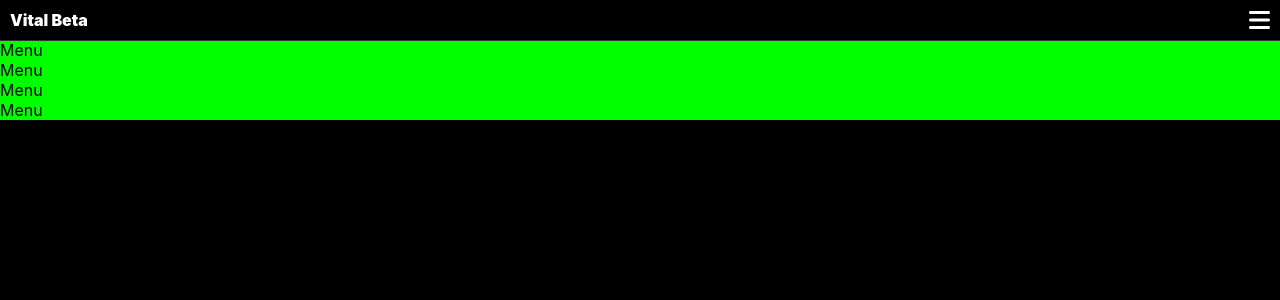
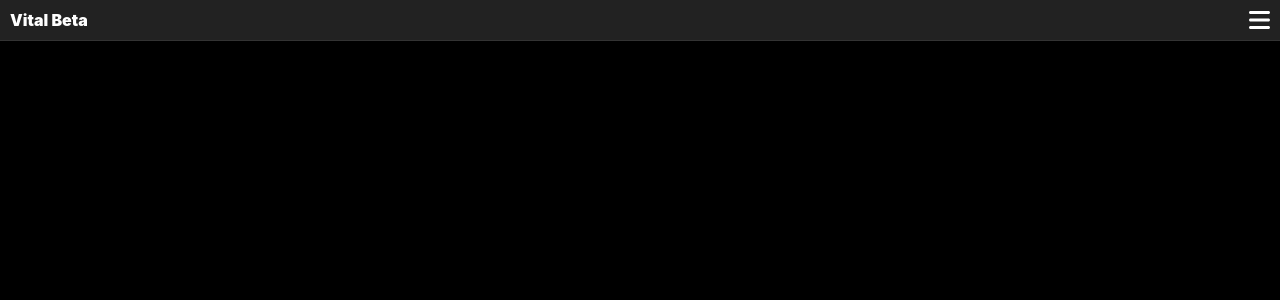
Before and after one commit to MPWhite/vital, a React (Create React App) app in the folder web/: page /header in a window 1280 px wide. Shown: the top 300 px of the page. Built offline with nearby package versions, Linux system fonts and the light colour scheme; what javascript-time-ago would draw is missing.

Commit message:
Lots new stuff

```diff
--- a/web/src/components/Header/Header.js
+++ b/web/src/components/Header/Header.js
@@ -1,18 +1,27 @@
 import React from "react";
 import styled from "styled-components";
 import { FontAwesomeIcon } from "@fortawesome/react-fontawesome";
-import { faBars } from "@fortawesome/free-solid-svg-icons";
+import {
+  faArrowRightFromBracket,
+  faBars,
+  faGear,
+  faSearch,
+  faXmark,
+} from "@fortawesome/free-solid-svg-icons";
+import { Link } from "react-router-dom";
+import { SignUpCta } from "../SignupCta";
 
 const DummyHeader = styled.div`
   height: 40px;
   top: 0;
   left: 0;
   width: 100vw;
-  background-color: black;
+  background-color: #222;
   position: fixed;
   border-bottom: 1px solid #333;
   display: flex;
   justify-content: space-between;
+  z-index: 2000;
 
   span {
     color: white;
@@ -31,27 +40,90 @@ const DummyHeader = styled.div`
 `;
 
 const HeaderMenu = styled.div`
+  background-color: #222;
+  padding-top: 60px;
+  padding-bottom: 20px;
+  width: 100vw;
+  position: fixed;
+  z-index: 1990;
+  top: ${(props) => (props.open ? "0" : "-100%")};
+  transition: top 0.3s ease-in-out;
+`;
+
+const HeadMenuList = styled.div`
+  display: flex;
+  justify-content: space-around;
+`;
+
+const HeaderMenuItem = styled.div`
   display: flex;
   flex-direction: column;
-  background-color: lime;
-  padding-top: 40px;
+  width: 100px;
+  padding: 10px;
+
+  svg {
+    font-size: 30px;
+    margin-bottom: 5px;
+    color: white;
+  }
 `;
 
+const HeaderMenuName = styled.span`
+  color: #ccc;
+  text-align: center;
+  font-size: 10px;
+`;
+
+const CtaWrapper = styled.div`
+  margin-top: -10px;
+  padding: 20px;
+`;
+
+// TODO(!) Need to do global "isLoggedIn" and general global aith
+const isLoggedIn = false;
+
 export const Header = ({}) => {
+  const [open, setOpen] = React.useState(false);
   return (
     <>
       <DummyHeader>
         <span>Vital Beta</span>
-        <FontAwesomeIcon icon={faBars} />
+        <div onClick={() => setOpen(!open)}>
+          {open ? (
+            <FontAwesomeIcon icon={faXmark} />
+          ) : (
+            <FontAwesomeIcon icon={faBars} />
+          )}
+        </div>
       </DummyHeader>
-      <HeaderMenu>
-        <span>Menu</span>
-        <span>Menu</span>
-        <span>Menu</span>
-        <span>Menu</span>
+      <HeaderMenu open={open}>
+        {isLoggedIn ? (
+          <HeadMenuList>
+            <Link to="/">
+              <HeaderMenuItem>
+                <FontAwesomeIcon icon={faSearch} />
+                <HeaderMenuName>Browse Boulders</HeaderMenuName>
+              </HeaderMenuItem>
+            </Link>
+            <Link to="/">
+              <HeaderMenuItem>
+                <FontAwesomeIcon icon={faGear} />
+                <HeaderMenuName>Manage Account</HeaderMenuName>
+              </HeaderMenuItem>
+            </Link>
+            <Link to="/">
+              <HeaderMenuItem>
+                <FontAwesomeIcon icon={faArrowRightFromBracket} />
+                <HeaderMenuName>Logout</HeaderMenuName>
+              </HeaderMenuItem>
+            </Link>
+          </HeadMenuList>
+        ) : (
+          <CtaWrapper>
+            <SignUpCta />
+          </CtaWrapper>
+        )}
       </HeaderMenu>
     </>
   );
 };
-
-export default Header;
--- /dev/null
+++ b/web/src/components/SignupCta.tsx
@@ -0,0 +1,40 @@
+import React from "react";
+import { Link } from "react-router-dom";
+import styled from "styled-components";
+
+const SignUpCtaDiv = styled.div`
+  display: flex;
+  flex-direction: column;
+`;
+
+const SignUpCtaSpan = styled.span`
+  color: #ccc;
+  font-size: 12px;
+  margin-bottom: 10px;
+`;
+
+const SignUpButton = styled.button`
+  width: 100%;
+  height: 40px;
+  border-radius: 20px;
+  font-size: 14px;
+  font-weight: bold;
+  border: none;
+  box-sizing: border-box;
+  background: linear-gradient(-45deg, #0072ff, #00c6ff);
+  cursor: pointer;
+  color: white;
+`;
+
+export function SignUpCta() {
+  return (
+    <SignUpCtaDiv>
+      <SignUpCtaSpan>
+        Create an account to record your attempts and track your sends!
+      </SignUpCtaSpan>
+      <Link to={"/register"}>
+        <SignUpButton>Create account now!</SignUpButton>
+      </Link>
+    </SignUpCtaDiv>
+  );
+}
--- a/web/src/layouts/BoulderMap/BoulderMap.js
+++ b/web/src/layouts/BoulderMap/BoulderMap.js
@@ -7,6 +7,7 @@ import { FontAwesomeIcon } from "@fortawesome/react-fontawesome";
 import { faBars } from "@fortawesome/free-solid-svg-icons";
 import { fetchBoulders } from "./boulderMapApi";
 import { useQuery } from "@tanstack/react-query";
+import {Header} from "../../components/Header/Header";
 
 const BoulderMapWrapper = styled.div`
   display: flex;
@@ -34,7 +35,7 @@ const DummyHeader = styled.div`
   top: 0;
   left: 0;
   width: 100vw;
-  background-color: black;
+  background-color: #222;
   position: fixed;
   border-bottom: 1px solid #333;
   display: flex;
@@ -86,10 +87,7 @@ export const BoulderMap = () => {
 
   return (
     <>
-      <DummyHeader>
-        <span>Vital Beta</span>
-        <FontAwesomeIcon icon={faBars} />
-      </DummyHeader>
+      <Header />
       <BoulderMapWrapper>
         <GymMapWrapper color={"yellow"}>
           <SpacerDiv />
--- a/web/src/layouts/BoulderPage/BoulderPage.tsx
+++ b/web/src/layouts/BoulderPage/BoulderPage.tsx
@@ -8,10 +8,13 @@ import { fetchBoulder } from "./bouldersApi";
 import { useQuery } from "@tanstack/react-query";
 import { useParams } from "react-router";
 import { BoulderResponse } from "@backend/boulders.types";
+import { Header } from "../../components/Header/Header";
+import { SignUpCta } from "../../components/SignupCta";
 
 const BoulderPageDiv = styled.div`
   width: 100vw;
   background-color: black;
+  padding-top: 40px;
 `;
 
 const ContentDiv = styled.div`
@@ -158,6 +161,9 @@ function SendPillComponent({
   );
 }
 
+// TODO(!) Determine site wide if the user is logged in!
+const isLoggedIn = false;
+
 export function BoulderPage() {
   const { boulderId } = useParams<{ boulderId: string }>();
   const { data: boulder, status } = useQuery<BoulderResponse>(
@@ -171,6 +177,8 @@ export function BoulderPage() {
   }
 
   return (
+    <>
+      <Header />
       <BoulderPageDiv>
         <ImageGallery primaryPhotoUrl={boulder.primaryPhotoUrl} />
         <ContentDiv>
@@ -203,10 +211,9 @@ export function BoulderPage() {
               ))}
             </FlexSubSection>
           </Section>
-        <Section>
-          <Buttons />
-        </Section>
+          <Section>{isLoggedIn ? <Buttons /> : <SignUpCta />}</Section>
         </ContentDiv>
       </BoulderPageDiv>
+    </>
   );
 }
--- a/web/src/layouts/Login/Login.js
+++ b/web/src/layouts/Login/Login.js
@@ -3,6 +3,7 @@ import styled from "styled-components";
 import { Formik, Field, Form } from "formik";
 import { useMutation, useQuery, useQueryClient } from "@tanstack/react-query";
 import axios from "axios";
+import { Link } from "react-router-dom";
 
 const BoulderUploadWrapper = styled.div`
   display: flex;
@@ -113,7 +114,9 @@ export function Login() {
           </LoginForm>
         )}
       </Formik>
-      <Subtitle>Don't have an account? Sign Up</Subtitle>
+      <Subtitle>
+        Don't have an account? <Link to={"/register"}>Sign Up</Link>
+      </Subtitle>
     </BoulderUploadWrapper>
   );
 }
--- a/web/src/layouts/Register/Register.js
+++ b/web/src/layouts/Register/Register.js
@@ -1,6 +1,7 @@
 import React from "react";
 import styled from "styled-components";
 import { Formik, Field, Form } from "formik";
+import { Link } from "react-router-dom";
 
 const BoulderUploadWrapper = styled.div`
   display: flex;
@@ -88,7 +89,9 @@ export function Register() {
           <RegisterButton type="submit">Register</RegisterButton>
         </RegisterForm>
       </Formik>
-      <Subtitle>Already have an account? Login</Subtitle>
+      <Subtitle>
+        Already have an account? <Link to={"/login"}>Login</Link>
+      </Subtitle>
     </BoulderUploadWrapper>
   );
 }
--- a/web/src/layouts/UserPage/UserPage.tsx
+++ b/web/src/layouts/UserPage/UserPage.tsx
@@ -6,13 +6,14 @@ import { useParams } from "react-router";
 import { useQuery } from "@tanstack/react-query";
 import { fetchUser } from "./userApi";
 import { UserResponse } from "@backend/users.types";
+import { Header } from "../../components/Header/Header";
 
 const UserPageWrapper = styled.div`
   background-color: black;
-  padding: 10px;
+  padding: 50px 10px 10px 10px;
 `;
 
-const Header = styled.div`
+const UserHeader = styled.div`
   padding: 5px;
 `;
 
@@ -113,8 +114,10 @@ export function UserPage() {
   });
 
   return (
+    <>
+      <Header />
       <UserPageWrapper>
-      <Header>
+        <UserHeader>
           <ProfPic>
             <img src={userInfo.profilePicUrl} alt="alt" />
           </ProfPic>
@@ -137,8 +140,9 @@ export function UserPage() {
               </Stat>
             </UserStats>
           </HeaderInfo>
-      </Header>
+        </UserHeader>
         <TabbedSection userId={userId} />
       </UserPageWrapper>
+    </>
   );
 }
```
Lines whose indentation alone changed are shown as unchanged.
